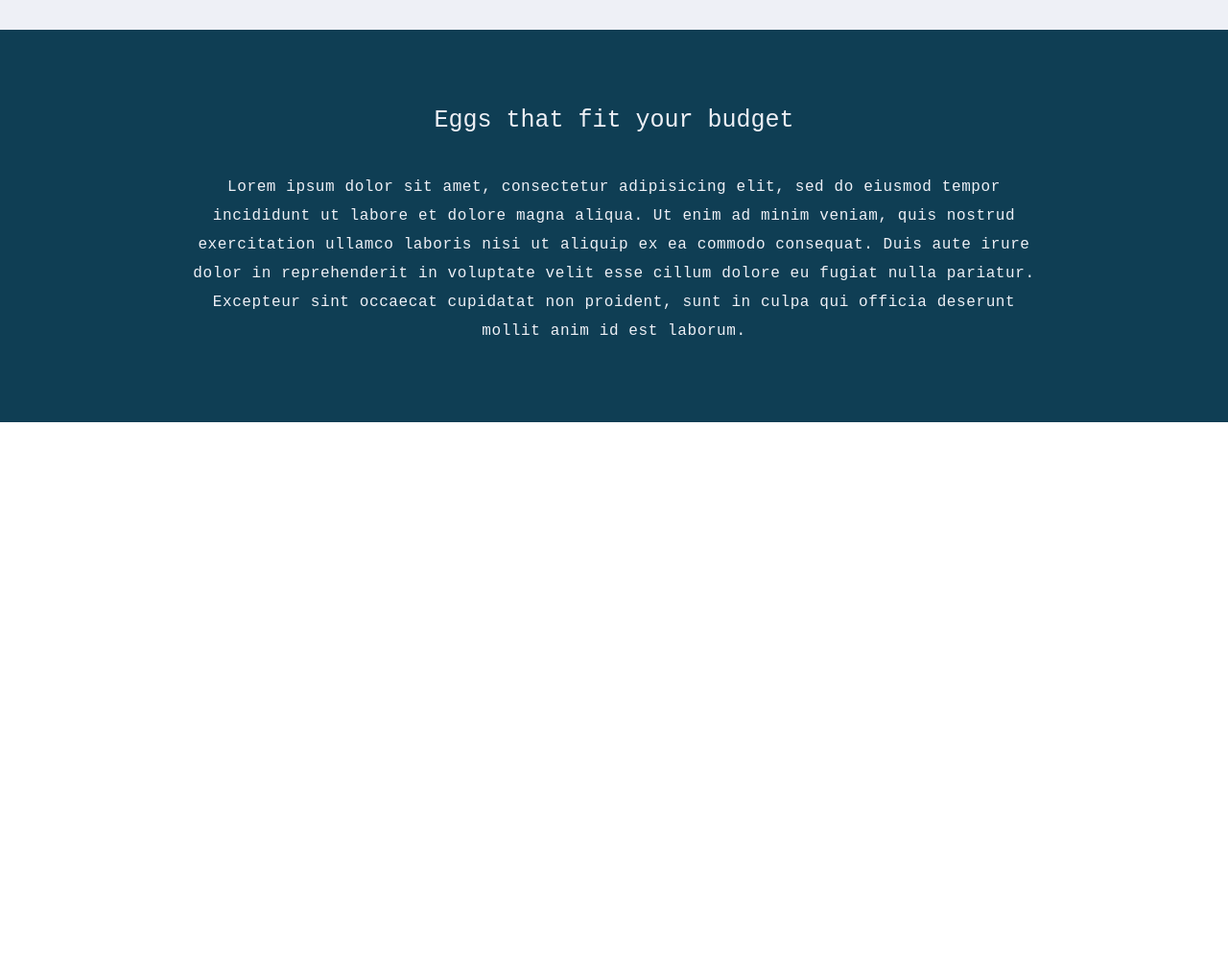
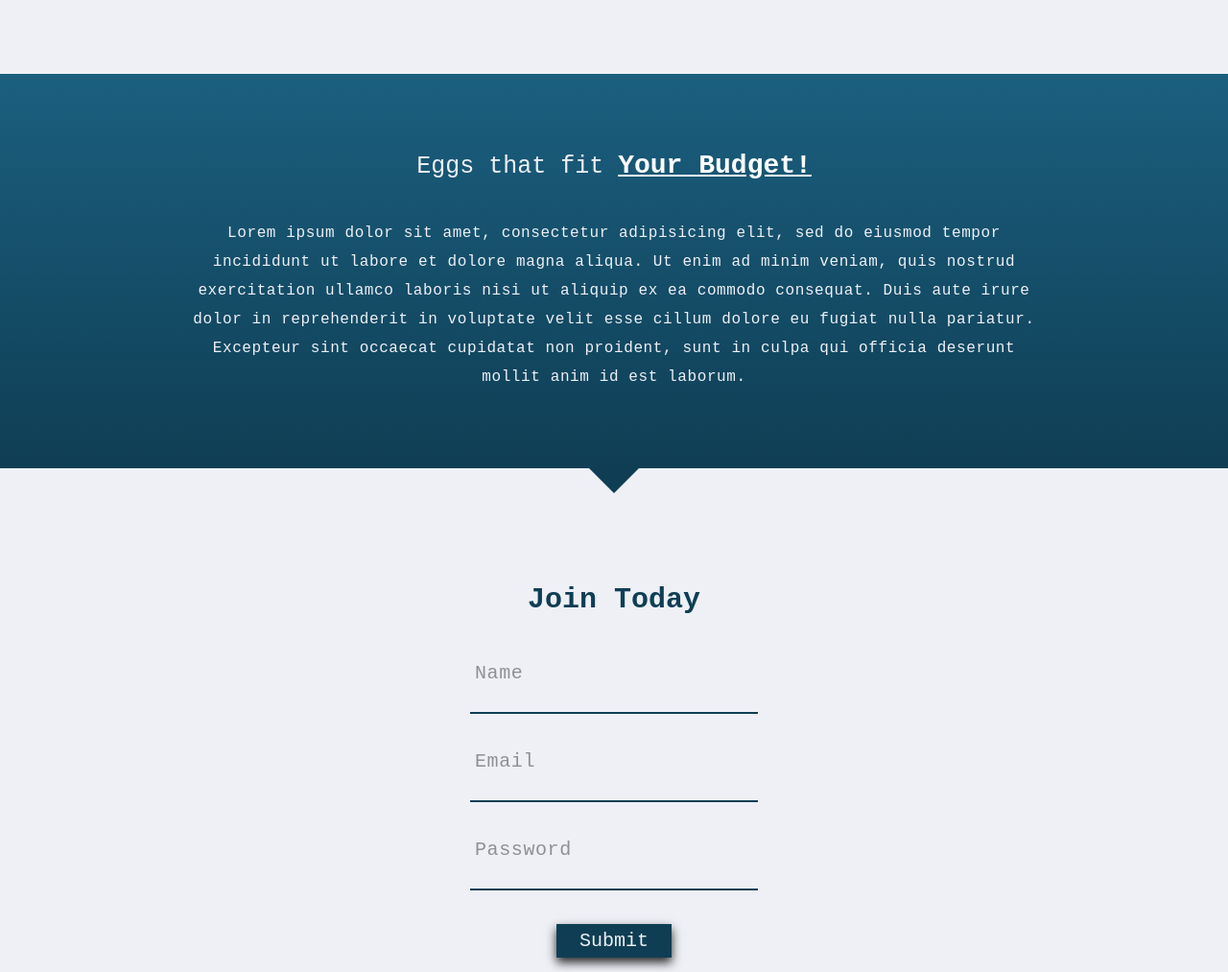
Before and after one commit to James-H33/theEgg, a website: page index.jade in a window 1280 px wide. Shown: the part 1787-2800 px from the top of the page at 96% size. Before the commit the page ends 2227 px from the top, so only its background shows below. Drawn offline with nearby package versions, Linux system fonts and the light colour scheme; files that its build step writes are made by us from their sources.

Commit message:
Completed the main page of The Egg.

```diff
--- a/assets/js/functions.js
+++ b/assets/js/functions.js
@@ -10,8 +10,9 @@ $(document).ready(function() {
   $(window).on('scroll', function() {
     // Relative scroll position from top of window
     var scrollCheck = $(window).scrollTop();
+    var windowTop = $(window).height() * 1/2;
 
-    if(scrollCheck > $('.items-wrapper').offset().top - ($(window).height() * 1/2)) {
+    if(scrollCheck > $('.items-wrapper').offset().top - windowTop) {
       $('.items-display li').each(function(i) {
           setTimeout(function() {
             $('.items-display li').eq(i).addClass('slideFigures');
@@ -19,6 +20,14 @@ $(document).ready(function() {
       })
      }
 
+     if(scrollCheck > $('.about-wrapper').offset().top - windowTop - 200) {
+       $('.about-wrapper').addClass('aboutUp');
+     }
+
+     $('.intro-display').css({
+       'transform' : 'translateY(0' + scrollCheck * 0.05 + '%)'
+     })
+
   }) // Window Scroll END
 
 }) // DOCUMENT END
--- a/assets/main.sass
+++ b/assets/main.sass
@@ -7,6 +7,13 @@
 
 ul
   list-style: none
+
+
+
+
+//*****************************************
+//           NAV SECTION
+//*****************************************
 
 .button
   width: 32px
@@ -104,6 +111,11 @@ ul
 
 
 
+
+//*****************************************
+//           INTRO SECTION
+//*****************************************
+
 .intro-wrapper
   width: 100%
   height: 100vh
@@ -163,6 +175,9 @@ ul
 
 
 
+//*****************************************
+//           ITEMS SECTION
+//*****************************************
 
 .items-wrapper
   width: 100%
@@ -216,13 +231,39 @@ ul
       box-shadow: 0px 0px 10px #252525
       transform: translateY(0)
 
+
+
+
+//*****************************************
+//           ABOUT SECTION
+//*****************************************
+
 .about-wrapper
   width: 100%
   height: 100%
-  background: $blue
+  background: linear-gradient($light-blue, $blue)
+  position: relative
+  opacity: 0
+  transform: translateY(200px)
+  transition: all 0.5s ease
+
+  &.aboutUp
+    transform: translateY(0)
+    opacity: 1
+
+  &:after
+    display: block
+    content: ''
+    border: 2em solid transparent
+    border-top-color: $blue
+    position: absolute
+    margin-left: -2em
+    top: 100%
+    left: 50%
+
 
 .about-display
-  width: 100%
+  width: 95%
   height: 100%
   max-width: 900px
   margin: 0 auto
@@ -230,12 +271,95 @@ ul
   color: $light
   text-align: center
 
+
   h1
     font-weight: normal
     font-size: 25px
     margin-bottom: 40px
 
+    span
+      font-size: 28px
+      font-weight: bold
+      color: #fff
+      text-decoration: underline
+
   p
     font-size: 16px
     letter-spacing: 0.6px
     line-height: 30px
+
+
+
+//*****************************************
+//           FORM SECTION
+//*****************************************
+
+.form-wrapper
+  width: 100%
+  height: 100%
+  background: $light
+
+.form-display
+  width: 95%
+  height: 100%
+  max-width: 300px
+  margin: 0 auto
+  padding: 80px 0
+  text-align: center
+
+  h1
+    font-size: 30px
+    color: $blue
+    padding: 40px 0
+
+  button
+    width: 120px
+    height: 35px
+    color: $light
+    font-size: 20px
+    background: $blue
+    outline: none
+    border: none
+    cursor: pointer
+    box-shadow: 0px 5px 10px #252525
+    transform: translateY(5px)
+    transition: all 0.8s ease
+
+    &:hover
+      transform: translateY(0)
+
+.form-group
+  width: 95%
+  height: 100%
+  position: relative
+  padding: 10px 0
+
+  label
+    color: rgba(0, 0, 0, 0.4)
+    font-size: 20px
+    letter-spacing: 0.6px
+    position: absolute
+    top: 8px
+    left: 5px
+    z-index: 100
+    transition: all 0.5s ease
+
+  input
+    width: 300px
+    height: 50px
+    color: $blue
+    font-size: 25px
+    background: $light
+    margin-bottom: 20px
+    outline: none
+    border: none
+    border-bottom: 2px solid $blue
+    transition: all 0.5s ease
+
+    &:focus
+
+      &+label
+        color: $blue
+        top: 0
+        font-size: 16px
+        font-weight: bold
--- a/assets/sass/1-base/_vars.sass
+++ b/assets/sass/1-base/_vars.sass
@@ -1,5 +1,4 @@
 $blue: #0f3e54
-$dark-blue: #2a344c
 $light: #eef0f6
 $background: #252525
-$light-blue: #93afbf
+$light-blue: #1B5F7F
--- a/index.jade
+++ b/index.jade
@@ -12,30 +12,51 @@ html
       span
       span
       span
+
     section.nav-wrapper
       div.nav-display
         h1 The Egg
         li Small
         li Medium
         li Large
+
     section.intro-wrapper
       div.intro-display
         h1 WHAT THE EGG?
         p Find your perfect egg today.
         button Start Now
+
     section.items-wrapper
       div.items-display
         ul
           li Small Egg
             img(src="assets/imgs/egg-picture-crop.png")
+            h4 $1.99
             button View Egg
           li Medium Egg
             img(src="assets/imgs/egg-picture-crop.png")
+            h4 $2.99
             button View Egg
           li Large Egg
             img(src="assets/imgs/egg-picture-crop.png")
+            h4 $3.99
             button View Egg
+
     section.about-wrapper
       div.about-display
-        h1 Eggs that fit your budget
+        h1 Eggs that fit <span>Your Budget!</span>
         p Lorem ipsum dolor sit amet, consectetur adipisicing elit, sed do eiusmod tempor incididunt ut labore et dolore magna aliqua. Ut enim ad minim veniam, quis nostrud exercitation ullamco laboris nisi ut aliquip ex ea commodo consequat. Duis aute irure dolor in reprehenderit in voluptate velit esse cillum dolore eu fugiat nulla pariatur. Excepteur sint occaecat cupidatat non proident, sunt in culpa qui officia deserunt mollit anim id est laborum.
+
+    section.form-wrapper
+      div.form-display
+        h1 Join Today
+        div.form-group
+          input(type="text", required)
+          label.signUpLabel Name
+        div.form-group
+          input(type="email", required)
+          label.signUpLabel Email
+        div.form-group
+          input(type="password", required)
+          label.signUpLabel Password
+        button Submit
```
Also changed, not shown: assets/css/main.css, index.html, 1 other file.
